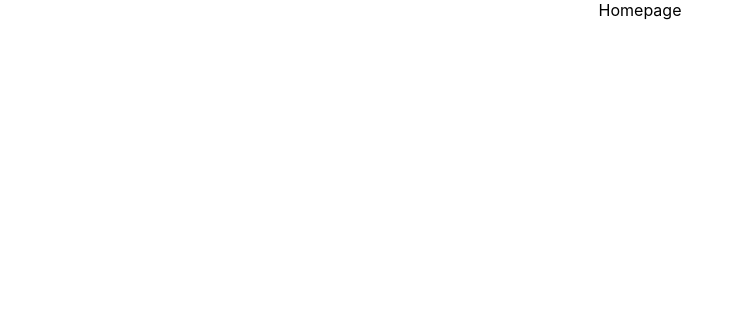
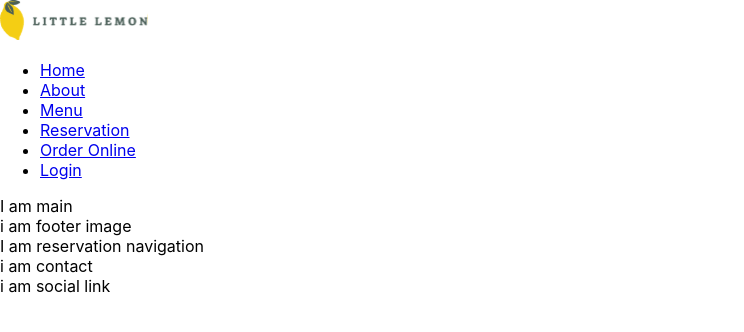
Before and after one commit to mekus4jesus/Little-Lemon, a React (Create React App) app: page / in a window 1280 px wide. Shown: the top 332 px of the page, without its empty margins (0-744 px from the left). Built offline with nearby package versions, Linux system fonts and the light colour scheme.

Commit message:
adding of open graph protocol

```diff
--- a/public/index.html
+++ b/public/index.html
@@ -7,8 +7,13 @@
     <meta name="theme-color" content="#000000" />
     <meta
       name="description"
-      content="Web site created using create-react-app"
+      content="Explore the zesty delights of Little Lemon Restaurant. Experience refreshing citrus-infused creations that promise to delight your palate"
     />
+    <meta property="og:title" content="Our Menu" />
+    <meta property="og:description" content="Explore the zesty delights of Little Lemon Restaurant. Experience refreshing citrus-infused creations that promise to delight your palate" />
+<meta property="og:image" content="%PUBLIC_URL%/src/assets/img/Logo .svg" />
+<meta property="og:site_name" content="Little Lemon Restaurant" />
+
     <link rel="apple-touch-icon" href="%PUBLIC_URL%/logo192.png" />
     <!--
       manifest.json provides metadata used when your web app is installed on a
--- a/src/App.js
+++ b/src/App.js
@@ -1,10 +1,15 @@
 import './App.css';
+import { Footer } from './component/Footer';
+import { Main } from './component/Main';
+import { Nav } from './component/Nav';
 
 function App() {
   return (
-    <div className="App">
-   Homepage
-    </div>
+    <>
+   <Nav/>
+   <Main/>
+   <Footer/>
+    </>
   );
 }
 export default App;
--- /dev/null
+++ b/src/component/Footer.js
@@ -0,0 +1,22 @@
+import React from 'react'
+
+ export const Footer = () => {
+  return (
+    <footer>
+      <div className="footerImg">
+          i am footer image
+      </div>
+      <div className="footerLink">
+        <div className="reservationNav">
+          I am reservation navigation
+        </div>
+        <div className="contact">
+          i am contact
+        </div>
+        <div className="socialLink">
+          i am social link
+        </div>
+      </div>
+    </footer>
+  )
+}
--- /dev/null
+++ b/src/component/Main.js
@@ -0,0 +1,9 @@
+import React from 'react'
+
+export const Main = () => {
+  return (
+    <main>
+      I am main
+    </main>
+  )
+}
--- /dev/null
+++ b/src/component/Nav.js
@@ -0,0 +1,24 @@
+import React from 'react'
+import logo from '../assets/img/Logo .svg'
+
+export const Nav = () => {
+  return (
+    <nav>
+      <div className='navbar'>
+        <header className="logo">
+          <img src={logo} alt='logo'/>
+        </header>
+        <div className="pageLink">
+          <ul>
+            <li><a href="#">Home</a></li>
+            <li><a href="#">About</a></li>
+            <li><a href="#">Menu</a></li>
+            <li><a href="#">Reservation</a></li>
+            <li><a href="#">Order Online</a></li>
+            <li><a href="#">Login</a></li>
+          </ul>
+        </div>
+      </div>
+    </nav>
+  )
+}
```
Also changed, not shown: src/assets/img/Logo .svg (added), src/assets/img/restaurant.jpg (added).
